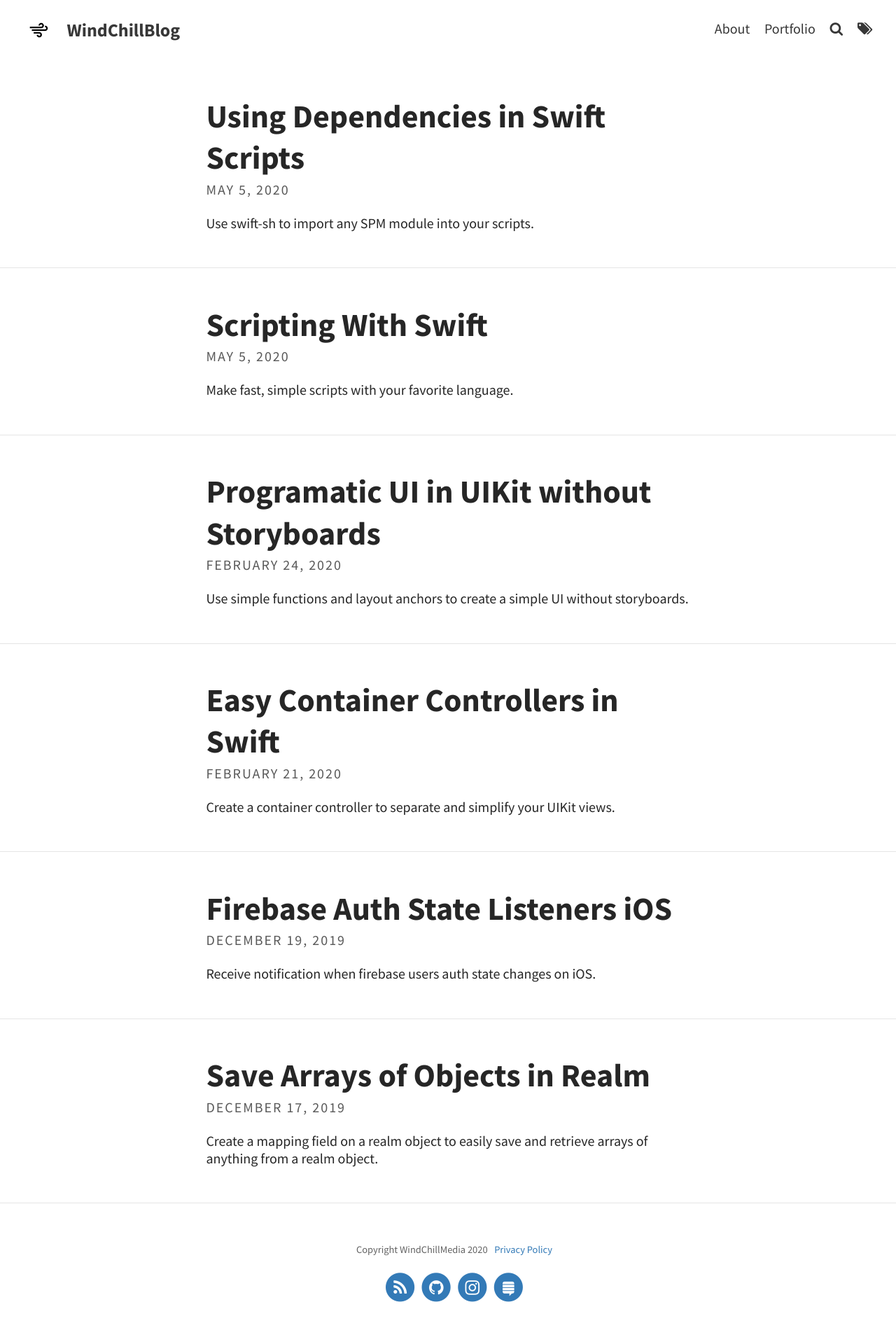
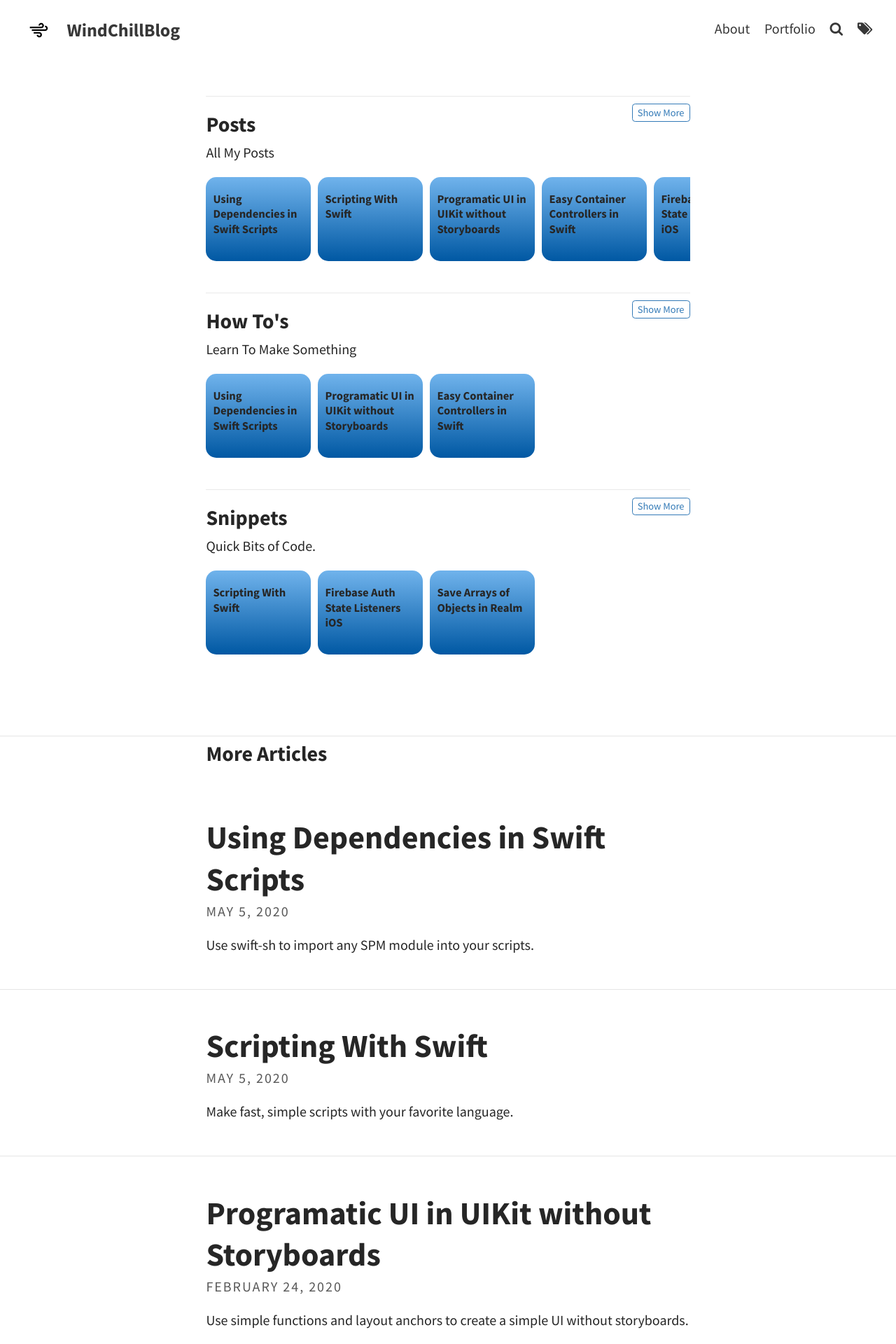
Before and after one commit to thecoolwinter/blog, a Jekyll site: the page built from index.html, in a window 1280 px wide. Shown: the top 1920 px of the page at 70% size. Built offline with Jekyll 4.4.1, drawn with Linux system fonts in a browser that asks for light colours; the list of posts is cut into pages by our own code.

Commit message:
upgrades and fixes

```diff
--- a/_config.yml
+++ b/_config.yml
@@ -2,7 +2,7 @@
 baseurl: ""
 url: "windchillblog.com"
 title: WindChillBlog # site's title
-description: "Useful Code" # used by search engines
+description: "Making Useful Code" # used by search engines
 future: true
 
 defaults:
@@ -98,7 +98,6 @@ authors:
     avatar: "assets/img/avatars/Khan.jpg"
     url: "https://thecoolwinter.github.io"
 
-# PORTFOLIO
 collections:
   snippets:
     output: true
--- a/_includes/blog.html
+++ b/_includes/blog.html
@@ -1,26 +1,32 @@
-<!-- <div class="collections">
+<div class="collections">
   {% for collection in site.collections %}
+  {% if collection.name != nil %}
   <div class="collection-teaser">
     <div>
       <h3>{{ collection.name }}</h3>
       <p>{{ collection.excerpt }}</p>
     </div>
-    <button type="button" >Show More</button>
-    {% for post in collection.docs %}
-    <div class="items">
-      <h1>
+    <a class="sm-button" href="/{{ collection.label }}/">Show More</a>
+  </div>
+  <div class="scrolling-wrapper">
+  {% for post in site.posts %}
+  {% if post.categories contains collection.label or collection.label == "articles" %}
+    <div class="card">
+      <h5>
         <a aria-label="{{ post.title }}" class="post-link" href="{{ post.url | relative_url }}">
-          {{ post.title }}
+          {{ post.title | replace:" "," <wbr>"}}
         </a>
-      </h1>
+      </h5>
     </div>
-    {% endfor %}
+    {% endif %}
+  {% endfor %}
   </div>
+  {% endif %}
   {% endfor %}
-</div> -->
+</div>
 
 <div class="posts">
-    <!-- <h3 class="name">More Articles</h1> -->
+    <h3 class="name">More Articles</h1>
     {% for post in paginator.posts %}
     <div class="post-teaser">
         {% if post.thumbnail %}
--- a/_sass/base/_utility.scss
+++ b/_sass/base/_utility.scss
@@ -37,6 +37,19 @@
     display: inline-block;
     margin: 1em 0;
     padding: 0.5em 0.75em;
+}
+
+.sm-button {
+    border-radius: 0.3em;
+    border: 1px solid;
+    display: inline-block;
+    margin: 0.75em 0;
+    padding: 0.2em 0.5em;
+    font-size: 0.9rem;
+}
+
+a.sm-button {
+    @extend .button-link;
 }
 
 a.button {
--- a/_sass/layouts/_blog.scss
+++ b/_sass/layouts/_blog.scss
@@ -166,4 +166,39 @@
     .excerpt {
         margin-top: 1em;
     }
+
+    .heading {
+        @extend %padding-regular;
+        padding-top: 0px;
+        width: 100%;
+        margin-bottom: 0;
+        display: inline-block;
+    }
 }
+
+.scrolling-wrapper {
+    height: 165px;
+    -webkit-overflow-scrolling: touch;
+    display: flex;
+    flex-wrap: nowrap;
+    overflow-x: auto;
+
+    .card {
+        flex: 0 0 auto;
+        margin-right: 10px;
+    }
+
+    :-webkit-scrollbar {
+        display: none;
+      }
+}
+
+.card {
+    width: 150px;
+    height: 120px;
+    background: rgb(112,179,236);
+    background: linear-gradient(180deg, rgba(112,179,236,1) 0%, rgba(0,88,163,1) 100%);
+    padding: 10px;
+    border-radius: 15px;
+    // white-space: ;
+}
--- /dev/null
+++ b/pages/snippets.md
@@ -0,0 +1,4 @@
+---
+permalink: /snippets/
+layout: snippets
+---
```
Also changed, not shown: _layouts/articles.html (added, +35 -0 lines), _layouts/how-tos.html (added, +37 -0 lines), _layouts/snippets.html (added, +37 -0 lines), _posts/2020-05-5-Scripting-With-Swift/2020-05-5-Scripting-With-Swift.md (+0 -1 lines), _posts/Scripting-Dependencies-2020/2020-05-5-Using-Dependencies-In-Swift-Scripts.md (+1 -1 lines), pages/articles.md (added, +4 -0 lines), pages/how-tos.md (added, +4 -0 lines).
